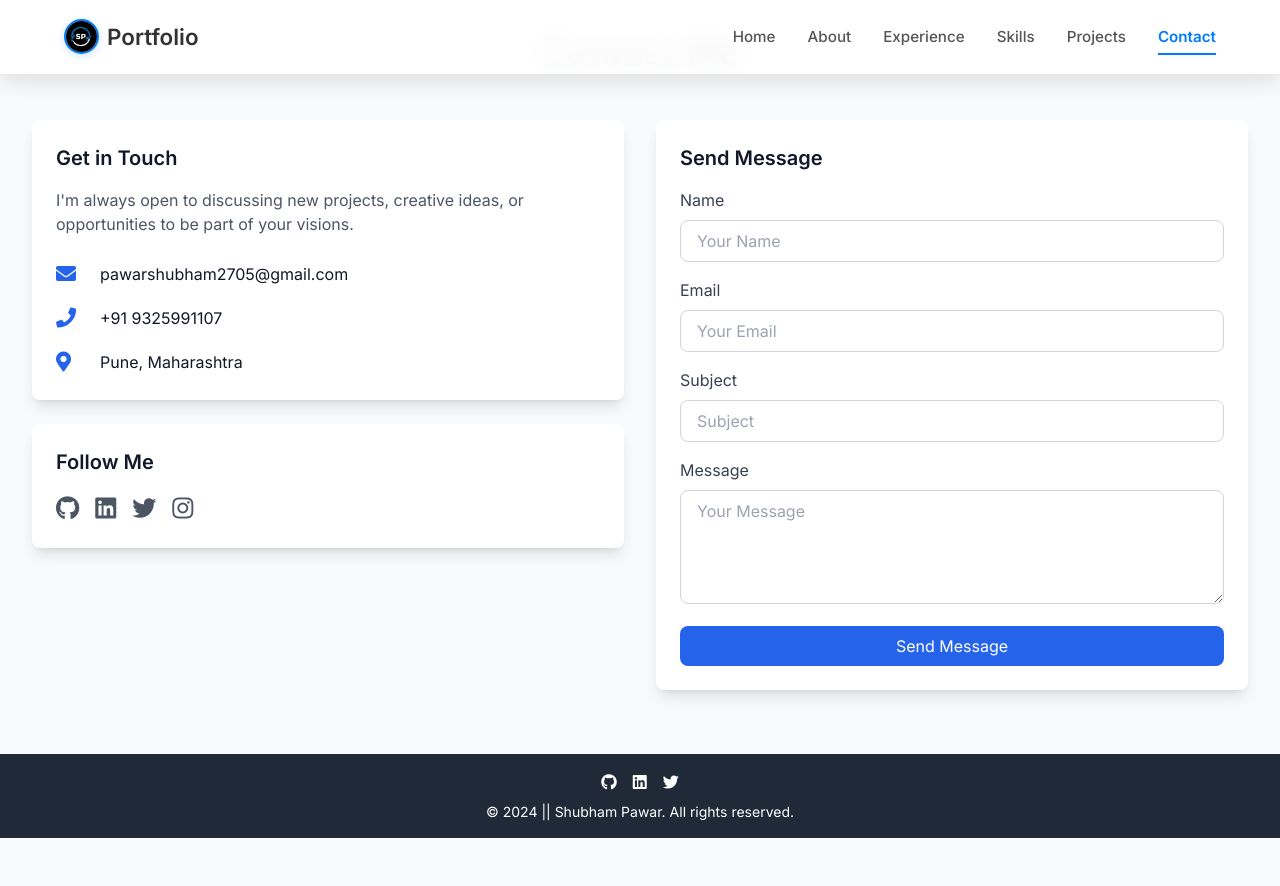
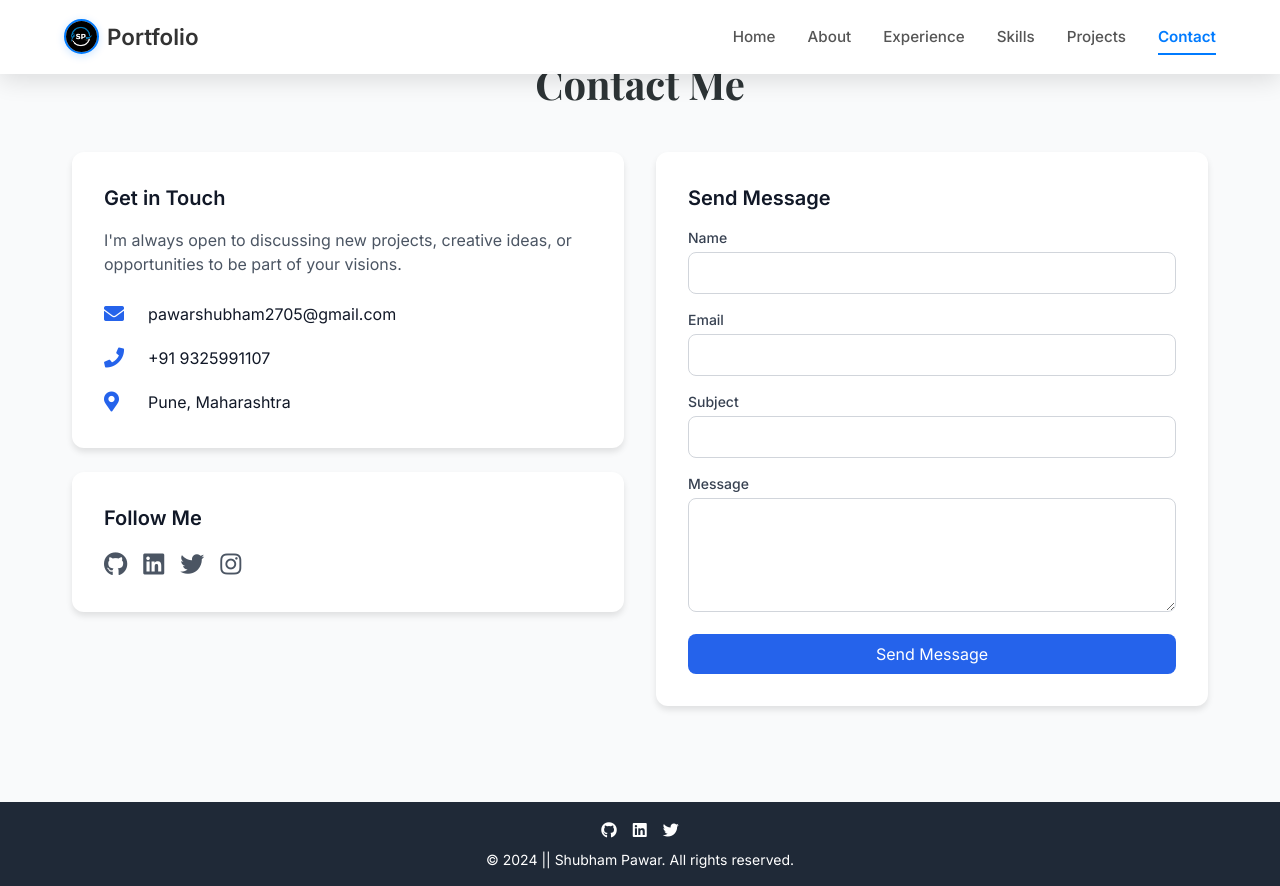
Before and after one commit to shubhampawar2707/ShubhamPawar, an Angular app: page /contact in a window 1280 px wide. Before the commit the page ends 838 px from the top, so only its background shows below. Built offline with nearby package versions, Linux system fonts and the light colour scheme.

Commit message:
Email add

```diff
--- a/src/app/components/contact/contact.component.html
+++ b/src/app/components/contact/contact.component.html
@@ -47,49 +47,79 @@
     <!-- Contact Form -->
     <div class="card">
       <h3 class="text-xl font-bold mb-4">Send Message</h3>
-      <form class="space-y-4">
+      <form [formGroup]="contactForm" (ngSubmit)="onSubmit()" class="space-y-4">
         <div>
-          <label for="name" class="block text-gray-700 mb-2">Name</label>
+          <label for="name" class="block text-sm font-medium text-gray-700 mb-1">Name</label>
           <input
             type="text"
             id="name"
-            class="w-full px-4 py-2 border border-gray-300 rounded-lg focus:outline-none focus:border-primary"
-            placeholder="Your Name"
+            formControlName="name"
+            class="w-full px-4 py-2 border border-gray-300 rounded-lg focus:ring-2 focus:ring-primary focus:border-primary"
+            [class.border-red-500]="contactForm.get('name')?.invalid && contactForm.get('name')?.touched"
           >
+          <div *ngIf="contactForm.get('name')?.invalid && contactForm.get('name')?.touched" class="text-red-500 text-sm mt-1">
+            {{ getErrorMessage('name') }}
+          </div>
         </div>
+
         <div>
-          <label for="email" class="block text-gray-700 mb-2">Email</label>
+          <label for="email" class="block text-sm font-medium text-gray-700 mb-1">Email</label>
           <input
             type="email"
             id="email"
-            class="w-full px-4 py-2 border border-gray-300 rounded-lg focus:outline-none focus:border-primary"
-            placeholder="Your Email"
+            formControlName="email"
+            class="w-full px-4 py-2 border border-gray-300 rounded-lg focus:ring-2 focus:ring-primary focus:border-primary"
+            [class.border-red-500]="contactForm.get('email')?.invalid && contactForm.get('email')?.touched"
           >
+          <div *ngIf="contactForm.get('email')?.invalid && contactForm.get('email')?.touched" class="text-red-500 text-sm mt-1">
+            {{ getErrorMessage('email') }}
+          </div>
         </div>
+
         <div>
-          <label for="subject" class="block text-gray-700 mb-2">Subject</label>
+          <label for="subject" class="block text-sm font-medium text-gray-700 mb-1">Subject</label>
           <input
             type="text"
             id="subject"
-            class="w-full px-4 py-2 border border-gray-300 rounded-lg focus:outline-none focus:border-primary"
-            placeholder="Subject"
+            formControlName="subject"
+            class="w-full px-4 py-2 border border-gray-300 rounded-lg focus:ring-2 focus:ring-primary focus:border-primary"
+            [class.border-red-500]="contactForm.get('subject')?.invalid && contactForm.get('subject')?.touched"
           >
+          <div *ngIf="contactForm.get('subject')?.invalid && contactForm.get('subject')?.touched" class="text-red-500 text-sm mt-1">
+            {{ getErrorMessage('subject') }}
+          </div>
         </div>
+
         <div>
-          <label for="message" class="block text-gray-700 mb-2">Message</label>
+          <label for="message" class="block text-sm font-medium text-gray-700 mb-1">Message</label>
           <textarea
             id="message"
+            formControlName="message"
             rows="4"
-            class="w-full px-4 py-2 border border-gray-300 rounded-lg focus:outline-none focus:border-primary"
-            placeholder="Your Message"
+            class="w-full px-4 py-2 border border-gray-300 rounded-lg focus:ring-2 focus:ring-primary focus:border-primary"
+            [class.border-red-500]="contactForm.get('message')?.invalid && contactForm.get('message')?.touched"
           ></textarea>
+          <div *ngIf="contactForm.get('message')?.invalid && contactForm.get('message')?.touched" class="text-red-500 text-sm mt-1">
+            {{ getErrorMessage('message') }}
+          </div>
         </div>
+
         <button
           type="submit"
-          class="w-full bg-primary text-white py-2 px-4 rounded-lg hover:bg-secondary transition-colors"
+          [disabled]="isSubmitting"
+          class="w-full bg-primary text-white py-2 px-4 rounded-lg hover:bg-primary-dark transition-colors disabled:opacity-50 disabled:cursor-not-allowed"
         >
-          Send Message
+          <span *ngIf="!isSubmitting">Send Message</span>
+          <span *ngIf="isSubmitting">Sending...</span>
         </button>
+
+        <!-- Status Messages -->
+        <div *ngIf="submitStatus.success" class="p-4 bg-green-100 text-green-700 rounded-lg">
+          {{ submitStatus.message }}
+        </div>
+        <div *ngIf="submitStatus.error" class="p-4 bg-red-100 text-red-700 rounded-lg">
+          {{ submitStatus.message }}
+        </div>
       </form>
     </div>
   </div>
--- a/src/app/components/contact/contact.component.scss
+++ b/src/app/components/contact/contact.component.scss
@@ -255,3 +255,109 @@
     }
   }
 }
+
+.container {
+  padding: 2rem;
+  max-width: 1200px;
+  margin: 0 auto;
+}
+
+.section-title {
+  font-size: 2.5rem;
+  font-weight: 700;
+  text-align: center;
+  margin-bottom: 3rem;
+  color: #2d3436;
+  font-family: 'Playfair Display', serif;
+}
+
+.card {
+  background: white;
+  padding: 2rem;
+  border-radius: 12px;
+  box-shadow: 0 4px 6px rgba(0, 0, 0, 0.1);
+  transition: transform 0.3s ease;
+
+  &:hover {
+    transform: translateY(-5px);
+  }
+}
+
+input, textarea {
+  transition: all 0.3s ease;
+
+  &:focus {
+    outline: none;
+    box-shadow: 0 0 0 3px rgba(9, 132, 227, 0.1);
+  }
+}
+
+button {
+  position: relative;
+  overflow: hidden;
+
+  &::after {
+    content: '';
+    position: absolute;
+    top: 50%;
+    left: 50%;
+    width: 0;
+    height: 0;
+    background: rgba(255, 255, 255, 0.2);
+    border-radius: 50%;
+    transform: translate(-50%, -50%);
+    transition: width 0.6s ease, height 0.6s ease;
+  }
+
+  &:hover::after {
+    width: 300px;
+    height: 300px;
+  }
+
+  &:disabled {
+    cursor: not-allowed;
+    opacity: 0.7;
+  }
+}
+
+// Status message animations
+@keyframes slideIn {
+  from {
+    transform: translateY(-10px);
+    opacity: 0;
+  }
+  to {
+    transform: translateY(0);
+    opacity: 1;
+  }
+}
+
+.bg-green-100, .bg-red-100 {
+  animation: slideIn 0.3s ease;
+}
+
+// Responsive adjustments
+@media (max-width: 768px) {
+  .container {
+    padding: 1rem;
+  }
+
+  .section-title {
+    font-size: 2rem;
+    margin-bottom: 2rem;
+  }
+
+  .card {
+    padding: 1.5rem;
+  }
+}
+
+@media (max-width: 480px) {
+  .section-title {
+    font-size: 1.8rem;
+  }
+
+  .card {
+    padding: 1rem;
+  }
+}
--- a/src/app/components/contact/contact.component.ts
+++ b/src/app/components/contact/contact.component.ts
@@ -1,4 +1,6 @@
 import { Component } from '@angular/core';
+import { FormBuilder, FormGroup, Validators } from '@angular/forms';
+import { EmailService } from '../../services/email.service';
 
 @Component({
   selector: 'app-contact',
@@ -6,5 +8,80 @@ import { Component } from '@angular/core';
   styleUrls: ['./contact.component.scss']
 })
 export class ContactComponent {
-  // Component logic will be added here
+  contactForm: FormGroup;
+  isSubmitting = false;
+  submitStatus = {
+    success: false,
+    error: false,
+    message: ''
+  };
+
+  constructor(
+    private fb: FormBuilder,
+    private emailService: EmailService
+  ) {
+    this.contactForm = this.fb.group({
+      name: ['', [Validators.required, Validators.minLength(2)]],
+      email: ['', [Validators.required, Validators.email]],
+      subject: ['', [Validators.required, Validators.minLength(5)]],
+      message: ['', [Validators.required, Validators.minLength(10)]]
+    });
+  }
+
+  onSubmit() {
+    if (this.contactForm.valid) {
+      this.isSubmitting = true;
+      this.submitStatus = {
+        success: false,
+        error: false,
+        message: ''
+      };
+
+      this.emailService.sendEmail(this.contactForm.value).subscribe({
+        next: (response) => {
+          this.isSubmitting = false;
+          this.submitStatus = {
+            success: true,
+            error: false,
+            message: 'Message sent successfully! I will get back to you soon.'
+          };
+          this.contactForm.reset();
+        },
+        error: (error) => {
+          this.isSubmitting = false;
+          this.submitStatus = {
+            success: false,
+            error: true,
+            message: 'Failed to send message. Please try again later.'
+          };
+        }
+      });
+    } else {
+      this.markFormGroupTouched(this.contactForm);
+    }
+  }
+
+  private markFormGroupTouched(formGroup: FormGroup) {
+    Object.values(formGroup.controls).forEach(control => {
+      control.markAsTouched();
+      if (control instanceof FormGroup) {
+        this.markFormGroupTouched(control);
+      }
+    });
+  }
+
+  getErrorMessage(controlName: string): string {
+    const control = this.contactForm.get(controlName);
+    if (control?.hasError('required')) {
+      return 'This field is required';
+    }
+    if (control?.hasError('email')) {
+      return 'Please enter a valid email address';
+    }
+    if (control?.hasError('minlength')) {
+      const requiredLength = control.errors?.['minlength'].requiredLength;
+      return `Minimum length is ${requiredLength} characters`;
+    }
+    return '';
+  }
 }
--- a/src/app/services/email.service.ts
+++ b/src/app/services/email.service.ts
@@ -5,8 +5,8 @@ import { Observable } from 'rxjs';
 @Injectable({
   providedIn: 'root'
 })
-export class EmailService {
-  private apiUrl = 'YOUR_EMAIL_API_ENDPOINT'; // You'll need to replace this with your actual email service endpoint
+export class EmailService {private apiUrl = 'https://formspree.io/f/xblonjjg'; // You'll need to replace this with your Formspree ID
+
 
   constructor(private http: HttpClient) { }
 
```
